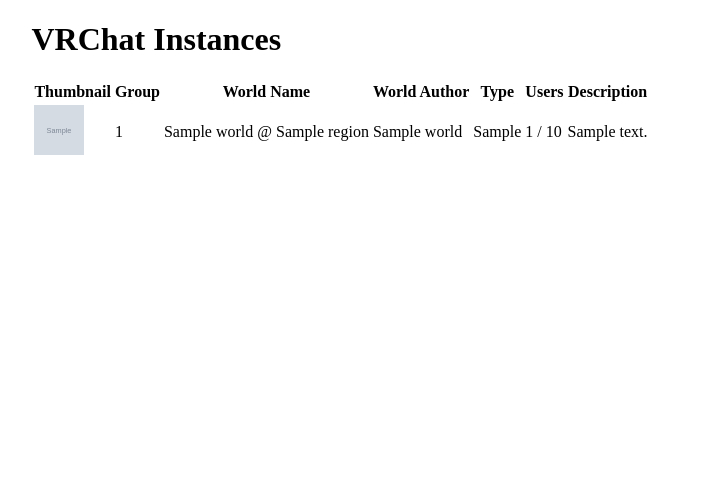
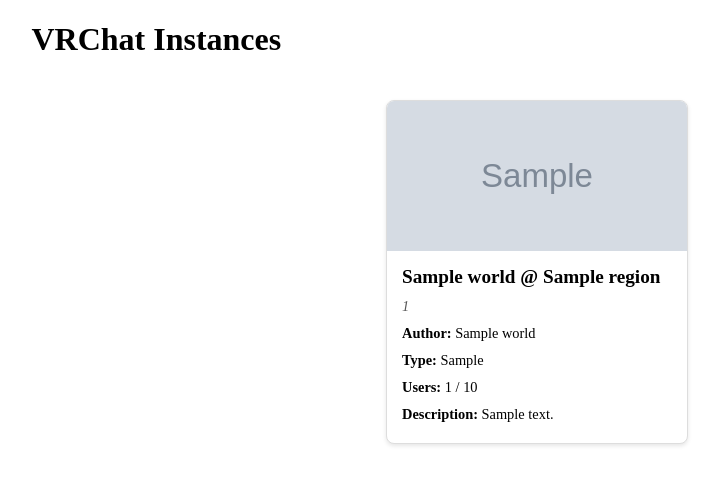
Before and after one commit to rain-1/vrchat-friends-list-py, a Flask app: template templates/instances.html in a window 1280 px wide. Shown: the top 485 px of the page, without its empty margins (103-822 px from the left). Run offline with Flask 3, Linux system fonts and the light colour scheme; the template is opened without the code that fills it: most values are stand-ins (such as "Sample title", 1, 10 or a date in 2020); grey boxes marked "Sample" are stand-in pictures.

Commit message:
improve CSS style of instances: cards instead of table

```diff
--- a/templates/instances.html
+++ b/templates/instances.html
@@ -5,68 +5,106 @@
     <meta name="viewport" content="width=device-width, initial-scale=1.0">
     <title>VRChat Instances</title>
     <link rel="stylesheet" href="{{ url_for('static', filename='style.css') }}">
+    <style>
+        .card-container {
+            display: flex;
+            flex-wrap: wrap;
+            gap: 20px;
+            justify-content: center; /* Center the cards horizontally */
+            padding: 20px;
+        }
+
+        .instance-card {
+            border: 1px solid #ddd;
+            border-radius: 8px;
+            box-shadow: 0 2px 4px rgba(0, 0, 0, 0.1);
+            width: 300px; /* Adjust as needed */
+            background-color: #fff;
+            overflow: hidden;
+            display: flex;
+            flex-direction: column; /* Stack content vertically */
+        }
+
+        .instance-card .thumbnail-container {
+            width: 100%;
+            height: 150px; /* Adjust as needed */
+            overflow: hidden;
+        }
+        .instance-card .thumbnail-container img {
+            width: 100%;
+            height: 100%;
+            object-fit: cover;
+        }
+
+        .instance-card .card-content {
+            padding: 15px;
+            flex-grow: 1; /* Allow content to grow */
+            display: flex;
+            flex-direction: column; /* Stack content vertically */
+        }
+
+        .instance-card h3 {
+            margin-top: 0;
+            margin-bottom: 5px;
+            font-size: 1.2em;
+        }
+
+        .instance-card p {
+            margin: 5px 0;
+            font-size: 0.9em;
+        }
+        .instance-card .group-name {
+          font-style: italic;
+          color: #555;
+        }
+    </style>
 </head>
 <body>
     <div class="container">
         <h1>VRChat Instances</h1>
-        <div id="instances-list">
+        <div id="instances-list" class="card-container">
             {% if instances %}
-                <table>
-                    <thead>
-                        <tr>
-                            <th>Thumbnail</th>
-                            <th>Group</th>
-                            <th>World Name</th>
-                            <th>World Author</th>
-                            <th>Type</th>
-                            <th>Users</th>
-                            <th>Description</th>
-                        </tr>
-                    </thead>
-                    <tbody>
                 {% for instance in instances.instances %}
-                        <tr>
-                            <td>
+                <div class="instance-card">
+                    <div class="thumbnail-container">
                         {% if instance.world and instance.world.thumbnailImageUrl %}
-                                    <img src="{{ instance.world.thumbnailImageUrl }}" alt="{{ instance.world.name }} thumbnail" class="thumbnail" style="width: 50px; height: 50px;">
+                            <img src="{{ instance.world.thumbnailImageUrl }}" alt="{{ instance.world.name }} thumbnail" class="thumbnail">
                         {% elif instance.thumbnailImageUrl %}
-                                    <img src="{{ instance.thumbnailImageUrl }}" alt="Instance thumbnail" class="thumbnail" style="width: 50px; height: 50px;">
+                            <img src="{{ instance.thumbnailImageUrl }}" alt="Instance thumbnail" class="thumbnail">
                         {% else %}
+                            <div style="width: 100%; height: 100%; background-color: #f0f0f0; display: flex; align-items: center; justify-content: center;">
                               No Thumbnail
+                            </div>
                         {% endif %}
-                            </td>
-                            <td>
+                    </div>
+                    <div class="card-content">
+                        {% if instance.world %}
+                            <h3>{{ instance.world.name }} @ {{ instance.region }}</h3>
+                        {% else %}
+                            <h3>{{ instance.name }}</h3>
+                        {% endif %}
+
+                        <p class="group-name">
                           {% if instance.ownerId in group_id_to_name %}
                             {{ group_id_to_name[instance.ownerId] }}
                           {% else %}
                             {{ instance.ownerId }}
                           {% endif %}
-                            </td>
-                            <td>
+                        </p>
+
                         {% if instance.world %}
-                                    {{ instance.world.name }} @ {{ instance.region }}
+                          <p><b>Author:</b> {{ instance.world.authorName }}</p>
+                        {% endif %}
+                        <p><b>Type:</b> {{ instance.groupAccessType }}</p>
+                        <p><b>Users:</b> {{ instance.userCount }} / {{ instance.capacity }}</p>
+                        {% if instance.world %}
+                            <p><b>Description:</b> {{ instance.world.description }}</p>
                         {% else %}
-                                    {{ instance.name }}
+                            <p>No Description</p>
                         {% endif %}
-                            </td>
-                            <td>
-                                {% if instance.world %}
-                                    {{ instance.world.authorName }}
-                                {% endif %}
-                            </td>
-                            <td>{{ instance.groupAccessType }}</td>
-                            <td>{{ instance.userCount }} / {{ instance.capacity }}</td>
-                            <td>
-                                {% if instance.world %}
-                                    {{ instance.world.description }}
-                                {% else %}
-                                    No Description
-                                {% endif %}
-                            </td>
-                        </tr>
+                    </div>
+                </div>
                 {% endfor %}
-                    </tbody>
-                </table>
             {% else %}
                 <p>No instances found.</p>
             {% endif %}
```
Lines whose indentation alone changed are shown as unchanged.
